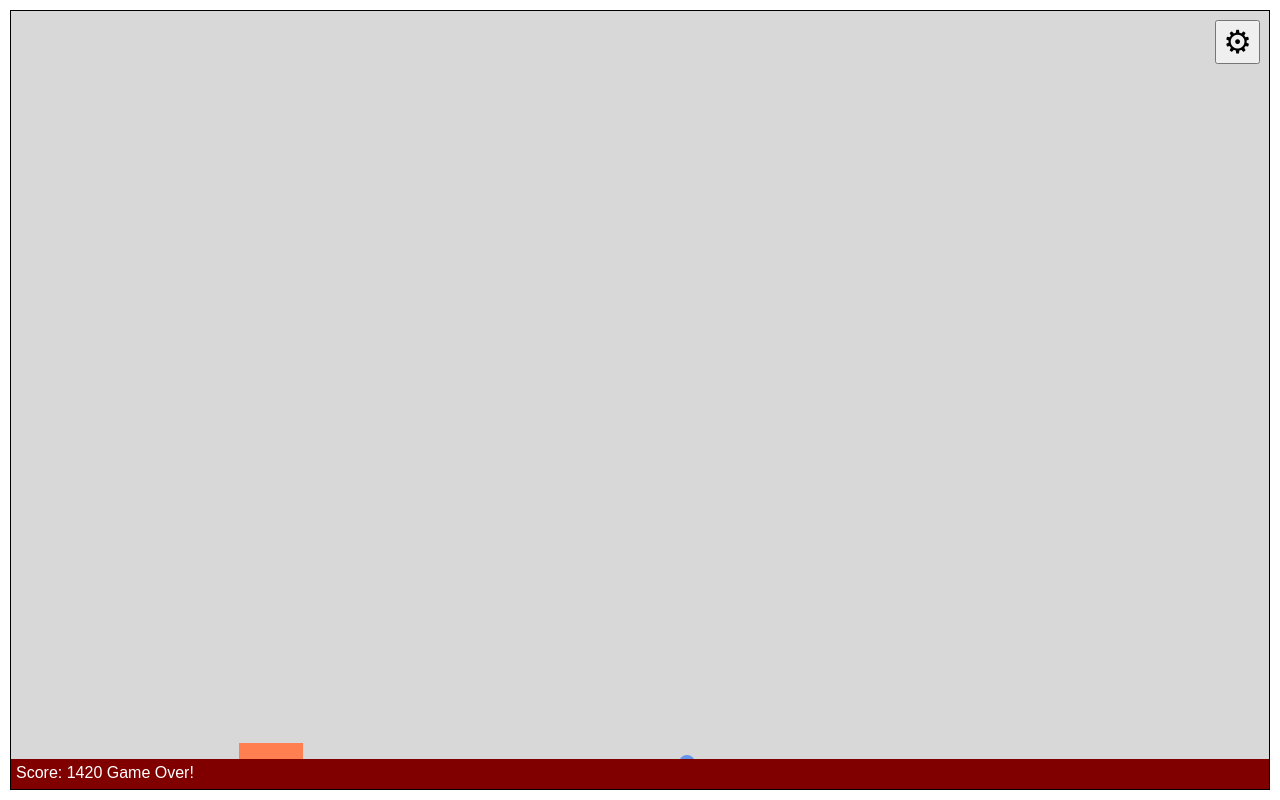
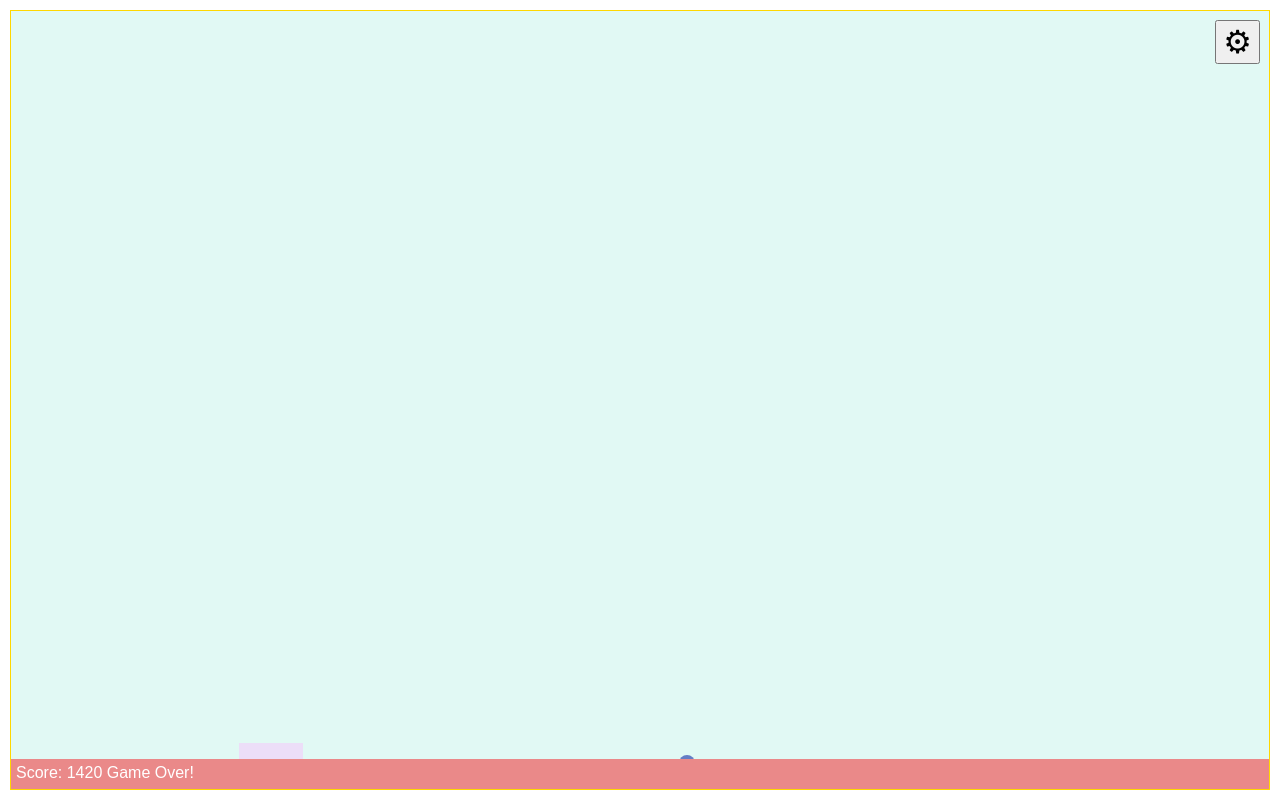
Before and after one commit to colleenkhm/rebound, a plain HTML site: page rebound.html in a window 1280 px wide. Drawn offline with Linux system fonts and the light colour scheme.

Commit message:
temporary style adjustments

```diff
--- a/rebound.css
+++ b/rebound.css
@@ -4,8 +4,8 @@ body {
 
 #playingArea {
     position: absolute;
-    border: 1px black solid;
-    background-color: rgb(216, 216, 216);
+    border: 1px gold solid;
+    background-color: #e1f9f4;
     top: 10px;
     left: 10px;
 }
@@ -16,7 +16,7 @@ body {
     left: 228px;
     width: 64px;
     height: 16px;
-    background-color: coral;
+    background-color: rgb(236, 222, 248);
 }
 
 #ball {
@@ -26,7 +26,7 @@ body {
     width: 16px;
     height: 16px;
     border-radius: 8px;
-    background-color: cornflowerblue;
+    background-color: #647EC5;
 }
 
 #score {
@@ -36,7 +36,7 @@ body {
     width: calc(100% - 10px);
     height: 20px;
     color: white;
-    background-color: rgb(32, 128, 64);
+    background-color: rgb(133, 196, 164);
     padding: 5px;
 }
 
--- a/rebound.js
+++ b/rebound.js
@@ -198,7 +198,7 @@ function difficulty() {
 function gameOver() {
   cancelAnimationFrame(timer);
   score.innerHTML += "     Game Over!";
-  score.style.backgroundColor = "rgb(128, 0, 0)";
+  score.style.backgroundColor = "rgb(234, 137, 137)";
   playSound(beepGameOver);
 }
 
@@ -268,7 +268,7 @@ function initAudio() {
   beepY = new Audio("./sounds/beepY.mp3");
   beepPaddle = new Audio("./sounds/beepPaddle.mp3");
   beepGameOver = new Audio("./sounds/beepGameOver.mp3");
-  bgMusic = new Audio("./sounds/music.mp3");
+  bgMusic = new Audio("./sounds/darude-sandstorm.mp3");
   // turn off volume
   beepX.volume = 0;
   beepY.volume = 0;
```
Also changed, not shown: 2 other files.
